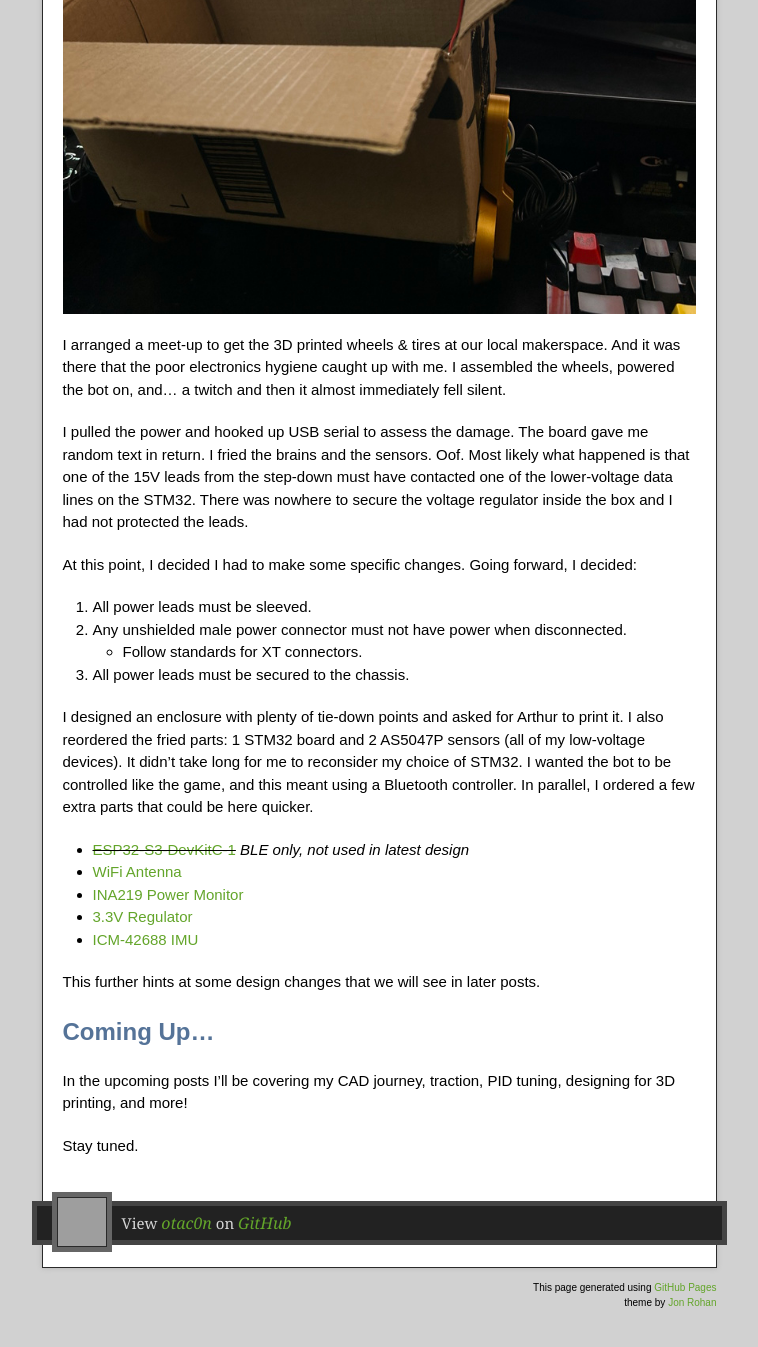
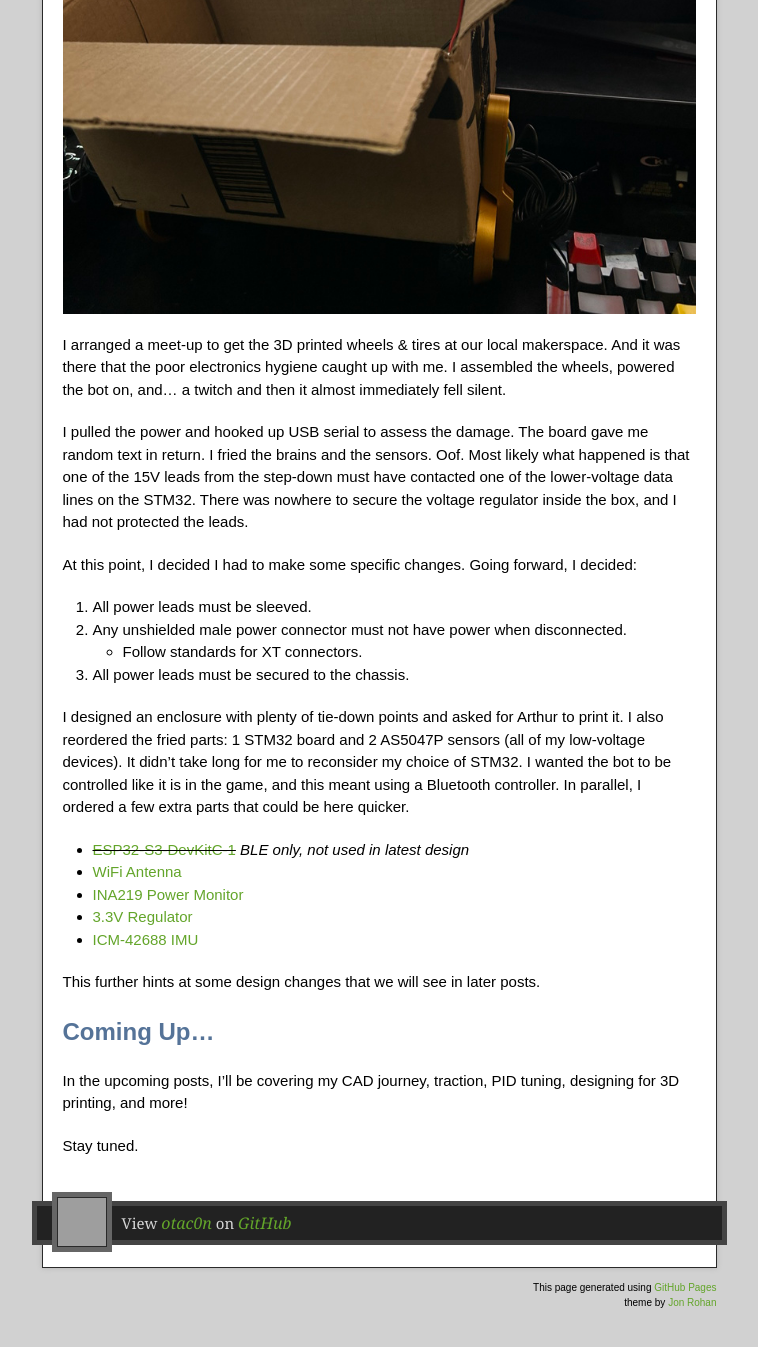
Before and after one commit to otac0n/otac0n.github.com, a Jekyll site: the page built from _posts/2026-03-19-building-a-metal-gear-mk.ii-inspired-self-balancing-robot-part-2-prototypes.md, in a window 1280 px wide and 1400 px high, scrolled down 13739 px. Shown: the top 1347 px of the window, without its empty margins (261-1019 px from the left). Built offline with Jekyll 4.4.1, drawn with Linux system fonts in a browser that asks for light colours; Markdown is read by kramdown in place of the engine named in the settings; comment, search, counter and statistics services are not loaded; some of the changed text lies outside the part shown; grey boxes are pictures that could not be loaded.

Commit message:
Minor edits.

```diff
--- a/_posts/2026-03-19-building-a-metal-gear-mk.ii-inspired-self-balancing-robot-part-2-prototypes.md
+++ b/_posts/2026-03-19-building-a-metal-gear-mk.ii-inspired-self-balancing-robot-part-2-prototypes.md
@@ -163,7 +163,7 @@ If you have any soldering experience, you can probably tell there are a few thin
 
 Don't worry too much about this, as I ended up rewiring this board directly and these errors didn't impact the prototyping progress.
 
-From the software side things weren't simple. On one hand I had fully working sensors under ZephyrOS, but on the other hand I had a proof of concept in the way of the Arduino SimpleFOC Balancer project. At the time there was only a single lonesome Zephyr project doing FOC, [Spinner](https://github.com/teslabs/spinner). I had to decide immediately whether I would attempt to fill the feature gaps to enable a SimpleFOC-like API on Zephyr or to add Arduino support for my board.
+From the software side things weren't simple. On one hand, I had fully working sensors under ZephyrOS, but on the other hand, I had a proof of concept in the way of the Arduino SimpleFOC Balancer project. At the time, there was only a single lonesome Zephyr project doing FOC: [Spinner](https://github.com/teslabs/spinner). I had to decide immediately whether I would attempt to fill the feature gaps to enable a SimpleFOC-like API on Zephyr or to add Arduino support for my board.
 
 I decided, since the process to add a new STM32 Arduino variant was [well documented](https://github.com/stm32duino/Arduino_Core_STM32/wiki/Add-a-new-variant-%28board%29), that adding the board aligned better with my skillset. While this did set me back several days and a couple of dollars for a [CP2101 USB UART](https://amzn.to/3NyFk3T) serial adapter, I do think that [my contribution](https://github.com/stm32duino/Arduino_Core_STM32/pull/2805) here has already been beneficial to the community. I wasn't able to convince my local copy of Platform.IO to use my custom build of STM32Duino, so unfortunately I had to avoid Platform.IO for anything except serial debugging from here out.
 
@@ -223,7 +223,7 @@ I was still depending on my friend Arthur for 3D prints, so I figured the easies
 
 I arranged a meet-up to get the 3D printed wheels & tires at our local makerspace. And it was there that the poor electronics hygiene caught up with me. I assembled the wheels, powered the bot on, and... a twitch and then it almost immediately fell silent.
 
-I pulled the power and hooked up USB serial to assess the damage. The board gave me random text in return. I fried the brains and the sensors. Oof. Most likely what happened is that one of the 15V leads from the step-down must have contacted one of the lower-voltage data lines on the STM32. There was nowhere to secure the voltage regulator inside the box and I had not protected the leads.
+I pulled the power and hooked up USB serial to assess the damage. The board gave me random text in return. I fried the brains and the sensors. Oof. Most likely what happened is that one of the 15V leads from the step-down must have contacted one of the lower-voltage data lines on the STM32. There was nowhere to secure the voltage regulator inside the box, and I had not protected the leads.
 
 At this point, I decided I had to make some specific changes. Going forward, I decided:
 
@@ -232,7 +232,7 @@ At this point, I decided I had to make some specific changes. Going forward, I d
       - Follow standards for XT connectors.
   3. All power leads must be secured to the chassis.
 
-I designed an enclosure with plenty of tie-down points and asked for Arthur to print it. I also reordered the fried parts: 1 STM32 board and 2 AS5047P sensors (all of my low-voltage devices). It didn't take long for me to reconsider my choice of STM32. I wanted the bot to be controlled like the game, and this meant using a Bluetooth controller. In parallel, I ordered a few extra parts that could be here quicker.
+I designed an enclosure with plenty of tie-down points and asked for Arthur to print it. I also reordered the fried parts: 1 STM32 board and 2 AS5047P sensors (all of my low-voltage devices). It didn't take long for me to reconsider my choice of STM32. I wanted the bot to be controlled like it is in the game, and this meant using a Bluetooth controller. In parallel, I ordered a few extra parts that could be here quicker.
 
 - ~~[ESP32-S3-DevKitC-1](https://amzn.to/4rHftoB)~~ *BLE only, not used in latest design*
 - [WiFi Antenna](https://amzn.to/4rDjpq8)
@@ -244,6 +244,6 @@ This further hints at some design changes that we will see in later posts.
 
 ## Coming Up...
 
-In the upcoming posts I'll be covering my CAD journey, traction, PID tuning, designing for 3D printing, and more!
+In the upcoming posts, I'll be covering my CAD journey, traction, PID tuning, designing for 3D printing, and more!
 
 Stay tuned.
```
Also changed, not shown: other parts of _posts/2026-03-19-building-a-metal-gear-mk.ii-inspired-self-balancing-robot-part-2-prototypes.md (+1 -1 lines).
